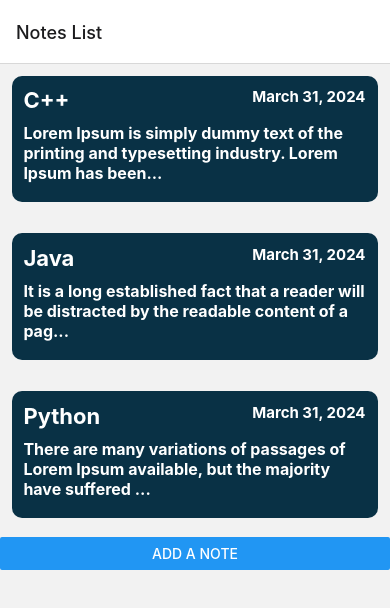
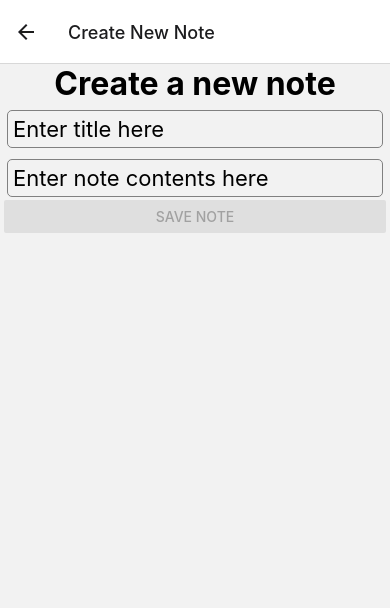
Before and after one commit to sdominicdd/MobileDev-FinalProject, a React Native app: screen / in a window 390 px wide. Both pictures are taken after a click on the button "ADD A NOTE". Shown: the top 608 px of the page. Built offline with nearby package versions, Linux system fonts and the light colour scheme.

Commit message:
Add component to capture input for a new note

```diff
--- a/components/createNote.jsx
+++ b/components/createNote.jsx
@@ -1,13 +1,66 @@
+import { useReducer } from "react";
 import { View, Text, TextInput, Button } from "react-native";
+import styles from "./styles";
 
-const CreateNote = () => {
+import * as utils from "./utilites.js";
+
+const CreateNote = ({ navigation, route }) => {
+  const initialState = {
+    titleInput: "",
+    contentInput: "",
+    isSaveBtnActive: false,
+  };
+
+  const [state, dispatch] = useReducer(utils.reducer, initialState);
+
+  // Method to check if inputs for title and content are valid, if yes. Button will be enabled
+  const validateInputs = () => {
+    if (state.titleInput.length > 0 && state.contentInput.length > 0) {
+      dispatch({
+        isSaveBtnActive: true,
+      });
+    }
+  };
+
+  // Below method will be called when the save button is clicked.
+  const onSave = () => {
+    navigation.navigate({
+      name: "Notes List",
+      params: { title: state.titleInput, content: state.content },
+      merge: true,
+    });
+  };
+
   return (
     <View>
-      <Text>Create a new note</Text>
-      <View>
-        <TextInput placeholder="Enter title here">Title</TextInput>
-        <TextInput placeholder="Enter note contents here">Content</TextInput>
-        <Button title="Save Note"></Button>
+      <Text style={styles.pageTitle}>Create a new note</Text>
+      <View style={styles.inputContainer}>
+        <TextInput
+          style={styles.titleInput}
+          placeholder="Enter title here"
+          value={state.titleInput}
+          onChangeText={(val) => {
+            dispatch({ titleInput: val });
+            validateInputs();
+          }}
+        ></TextInput>
+
+        <TextInput
+          style={styles.contentInput}
+          placeholder="Enter note contents here"
+          value={state.contentInput}
+          onChangeText={(val) => {
+            dispatch({ contentInput: val });
+            validateInputs();
+          }}
+          numberOfLines={10}
+        ></TextInput>
+
+        <Button
+          title="Save Note"
+          disabled={!state.isSaveBtnActive}
+          onPress={onSave}
+        ></Button>
       </View>
     </View>
   );
--- a/components/styles.jsx
+++ b/components/styles.jsx
@@ -39,4 +39,34 @@ export default StyleSheet.create({
     color: "#FFFFFF", // Change color as needed
     marginBottom: 10, // Adjust spacing as needed
   },
+
+  /* For CreateNote */
+  pageTitle: {
+    fontSize: 32,
+    fontWeight: "bold",
+    textAlign: "center",
+  },
+  inputContainer: {
+    margin: 2,
+    padding: 2,
+    display: "flex",
+    flexDirection: "column",
+  },
+  titleInput: {
+    borderColor: "gray",
+    borderWidth: 1,
+    borderRadius: 5,
+    padding: 5,
+    margin: 3,
+    marginBottom: 8,
+    fontSize: 22,
+  },
+  contentInput: {
+    borderColor: "gray",
+    borderWidth: 1,
+    borderRadius: 5,
+    padding: 5,
+    margin: 3,
+    fontSize: 22,
+  },
 });
--- /dev/null
+++ b/components/utilites.js
@@ -0,0 +1,9 @@
+// Generic reducer function.
+const reducer = (state, newState) => {
+  return {
+    ...state,
+    ...newState,
+  };
+};
+
+export { reducer };
--- a/notesList.jsx
+++ b/notesList.jsx
@@ -8,8 +8,13 @@ import moment from "moment";
 
 const currentTime = moment().format("MMMM DD, YYYY");
 
-const NotesList = () => {
-  const onAddNote = () => {};
+const NotesList = ({ navigation }) => {
+  const onAddNote = () => {
+    navigation.navigate({
+      name: "Create New Note",
+      merge: true,
+    });
+  };
 
   const notebooks = [];
   notebooks.push(
```
